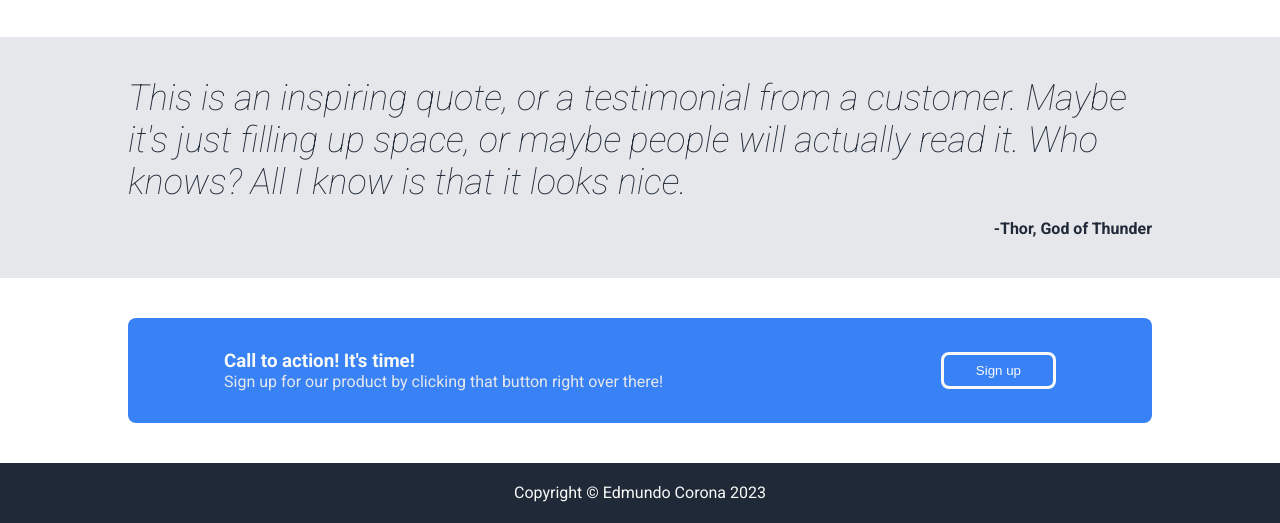
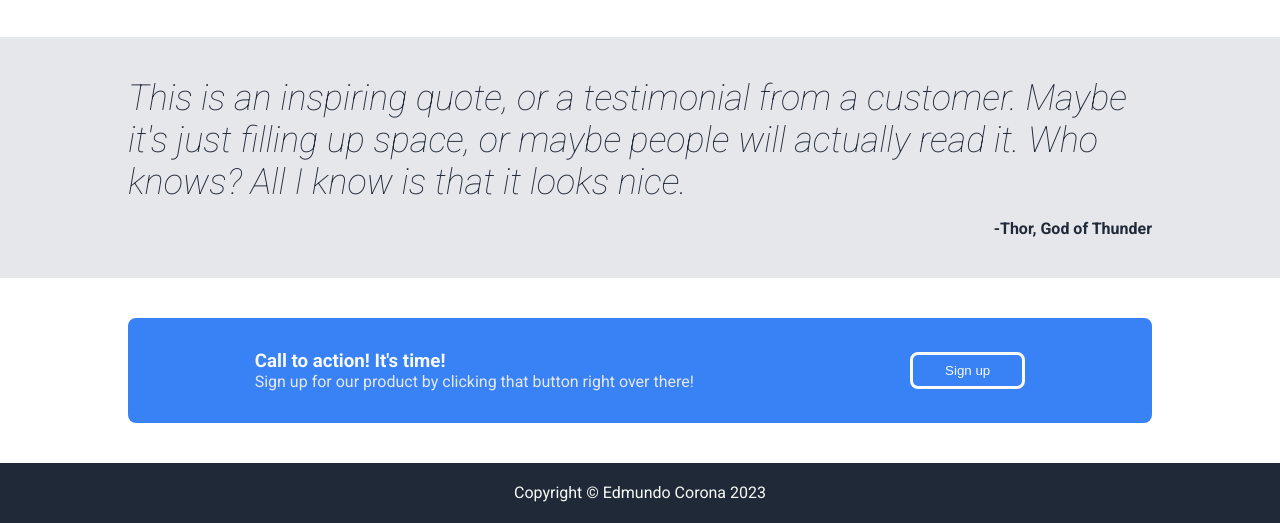
Before and after one commit to edmundocorona/odin-landing-page, a plain HTML site: page index.html in a window 1280 px wide. Shown: the part 714-1237 px from the top of the page. Drawn offline with Linux system fonts and the light colour scheme.

Commit message:
style: change behavior of call to action
It performs better with different screen's size

```diff
--- a/styles.css
+++ b/styles.css
@@ -128,10 +128,15 @@ button {
   display: flex;
   border-radius: 8px;
   align-items: center;
-  padding: 32px 96px;
-  justify-content: space-between;
+  padding: 32px 32px;
+  justify-content: space-around;
   gap: 16px;
   flex-grow: 1;
+  flex-wrap: wrap;
+}
+
+.message {
+  flex: 0 1 450px;
 }
 
 .message p,
```
